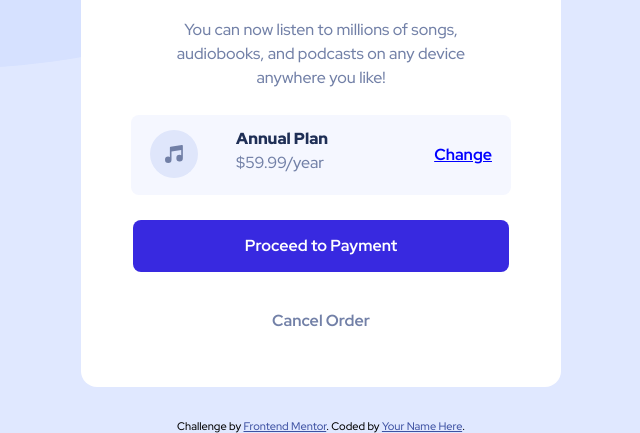
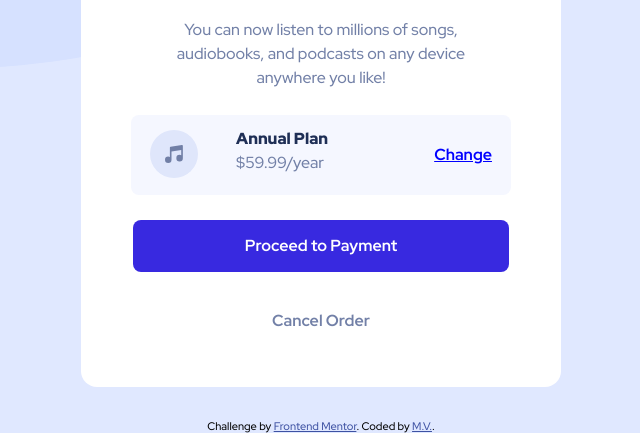
Before and after one commit to mv805/order-summary-component-main, a plain HTML site: page index.html in a window 1280 px wide. Shown: the part 368-801 px from the top of the page, without its empty margins (319-959 px from the left). Drawn offline with Linux system fonts and the light colour scheme.

Commit message:
corrected footer link and the project

```diff
--- a/index.html
+++ b/index.html
@@ -70,7 +70,7 @@
     <div class="attribution">
       Challenge by <a href="https://www.frontendmentor.io?ref=challenge"
         target="_blank">Frontend Mentor</a>.
-      Coded by <a href="#">Your Name Here</a>.
+      Coded by <a href="https://mv805.github.io">M.V.</a>.
     </div>
   </body>
 
```
